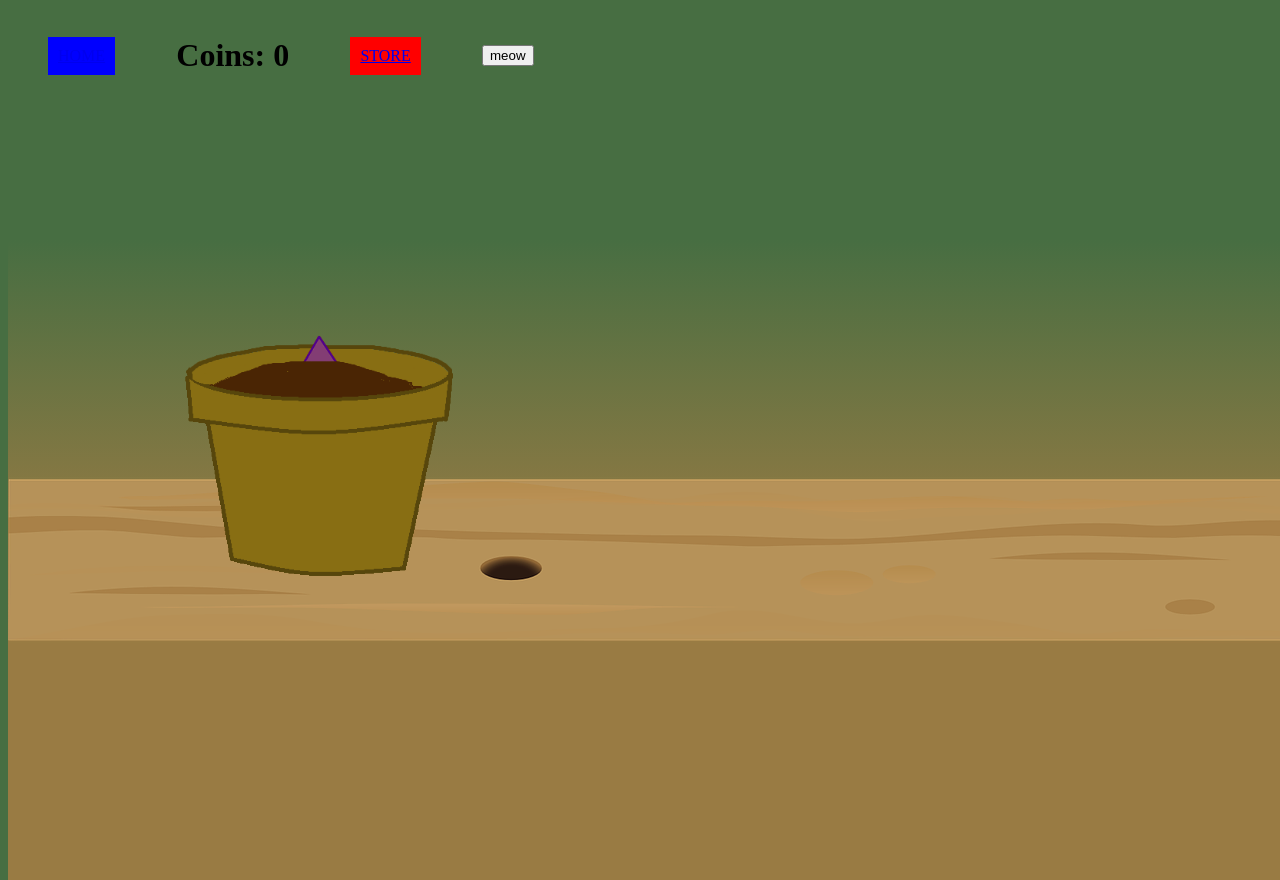
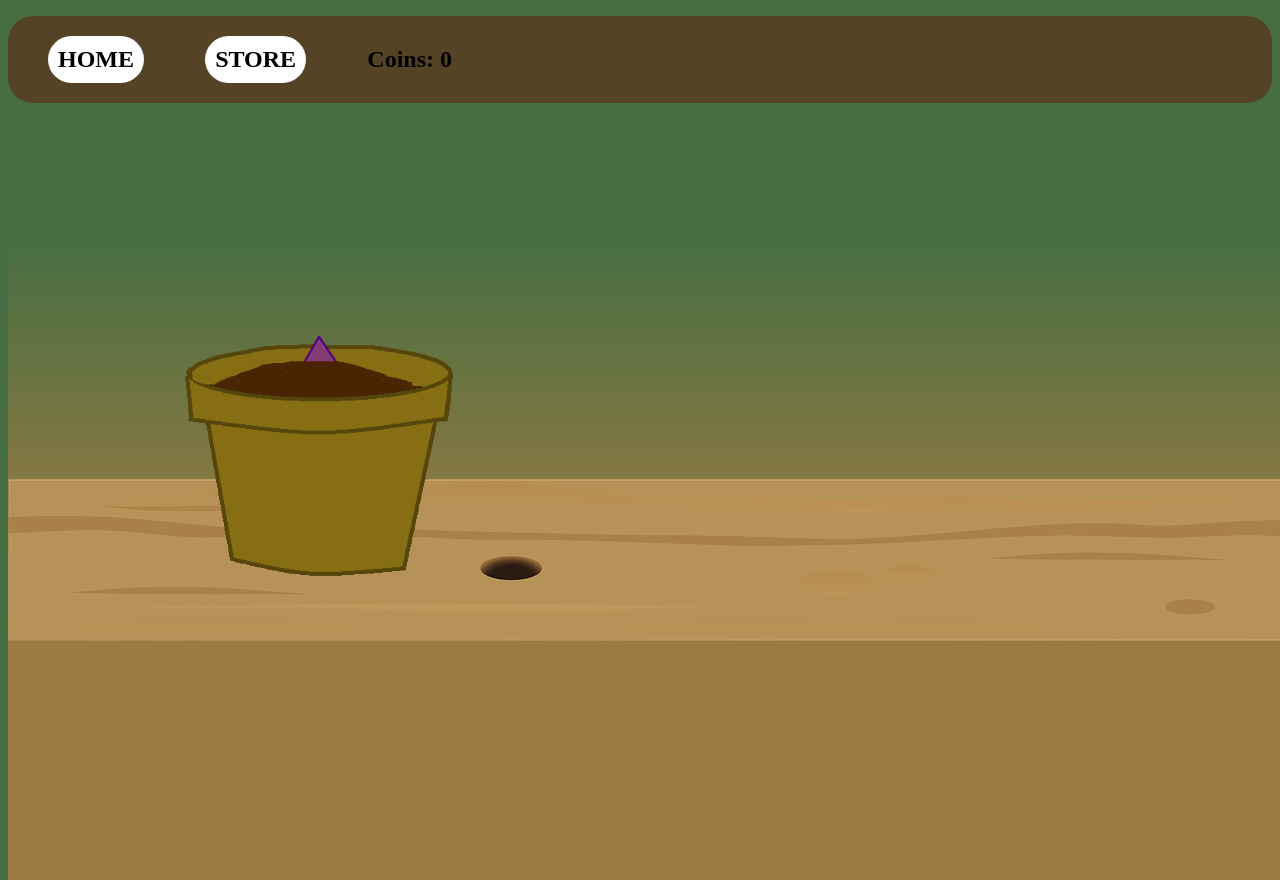
Before and after one commit to margoglvz/NurtureNook, a plain HTML site: page garden1.html in a window 1280 px wide. Drawn offline with Linux system fonts and the light colour scheme.

Commit message:
updated nav bar

```diff
--- a/garden1.css
+++ b/garden1.css
@@ -12,19 +12,31 @@ ul {
   gap: 5%;
 }
 
+#nav_bar {
+  border-radius: 25px;
+  background-color: #544325;
+}
+
 #home {
+  border-radius: 25px;
   padding: 10px;
-  background-color: blue;
+  background-color: white;
+}
+#home:hover {
+  border-radius: 25px;
+  padding: 15px;
+  background-color: white;
 }
 
 #store {
+  border-radius: 25px;
   padding: 10px;
-  background-color: red;
+  background-color: white;
 }
-
-#water {
-    height: 20px;
-    background-color: pink;
+#store:hover {
+  border-radius: 25px;
+  padding: 15px;
+  background-color: white;
 }
 
 #parent {
--- a/garden1.html
+++ b/garden1.html
@@ -8,12 +8,12 @@
     <script src="garden1.js"></script>
 </head>
 <body>
-    <ul>
-        <a href="html_front.html" id="home">HOME</a>
+    <nav id="nav_bar"><ul>
+        <h1 id="home" onclick="home()">HOME</h1>
+        <h1 id="store" onclick="store()">STORE</h1>
         <h1 id="coins">Coins: 0</h1>
-        <a href="html_front.html" id="store">STORE</a>
-        <button>meow</button>
-    </ul>
+    </ul></nav>
+
     <img id="plank" src="images/plank.png">
     <h1 id="coins"></h1>
     <img id="pot_front" src="images/pot_front.png" onclick="water()">
--- a/garden1.js
+++ b/garden1.js
@@ -7,7 +7,7 @@ function water() {
     if (water_counter > 24) {
         document.getElementById("coins").innerHTML = "";
         document.getElementById("coins").innerHTML += `
-        <h1>Coins: ${water_counter - 24}</h1>
+        <h1 id="coins">Coins: ${water_counter - 24}</h1>
         `
     }
 
@@ -25,6 +25,14 @@ function display() {
 
 }
 
-function hi() {
-    console.log("NO")
+function home() {
+    window.location = "html_front.html";
 }
+
+function store() {
+    window.location = "store.html";
+}
+
+function garden1() {
+    window.location = "garden1.html";
+}
--- a/html_front.html
+++ b/html_front.html
@@ -5,6 +5,7 @@
     <meta name="viewport" content="width=device-width, initial-scale=1">
     <title>NurtureNook</title>
     <link rel="stylesheet" href="CSS_home.css">
+    <script src="garden1.js"></script>
 
 </head>
 <body>
@@ -14,7 +15,7 @@
             <h1>Nook</h1>
         </div>
         <div class="column2">
-            <button>Start Your Own Garden!</button>
+            <button onclick="garden1()">Start Your Own Garden!</button>
             <br>
             <br>
             <button>Gardens Near You!</button>
```
Also changed, not shown: store.html (added, +13 -0 lines).
